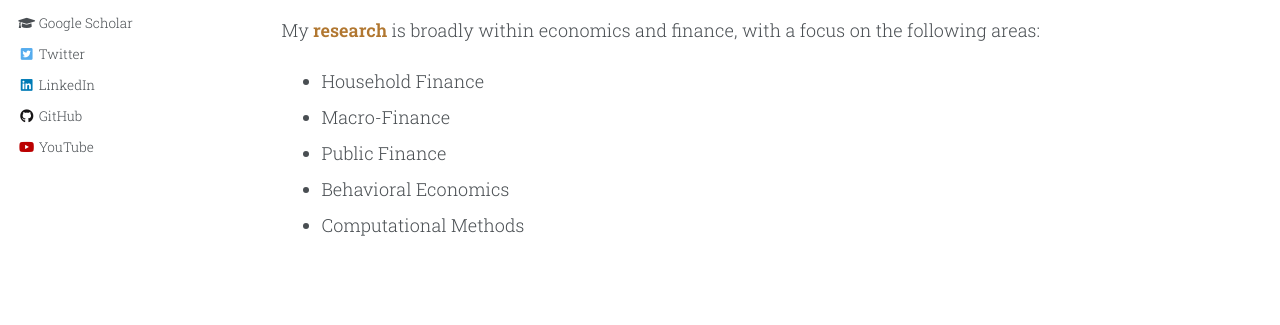
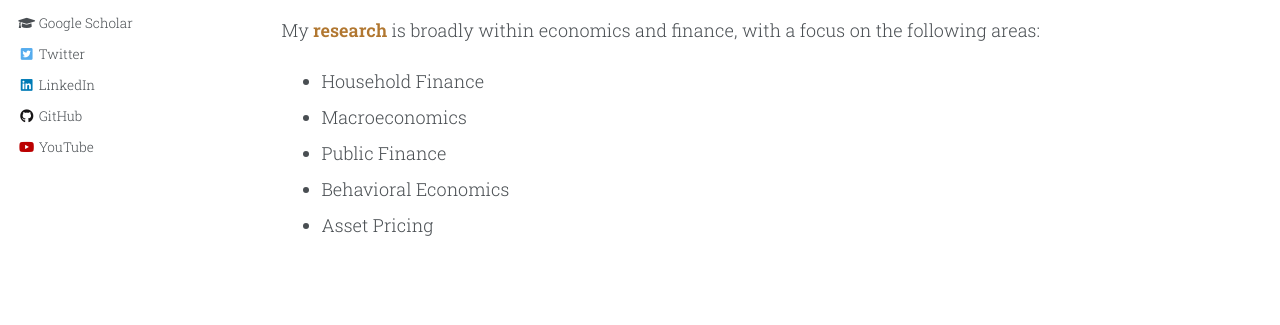
Before and after one commit to timhdesilva/timhdesilva.github.io, a Jekyll site: the page built from _pages/about.html, in a window 1280 px wide. Shown: the part 401-726 px from the top of the page. Built offline with Jekyll 4.4.1, drawn with Linux system fonts in a browser that asks for light colours.

```diff
--- a/_pages/about.html
+++ b/_pages/about.html
@@ -22,9 +22,9 @@ redirect_from:
   My <a style="text-decoration:none; color:rgb(177, 119, 48); font-weight:bold" href="https://www.timdesilva.me/research/">research</a> is broadly within economics and finance, with a focus on the following areas:
   <ul>
     <li>Household Finance</li>
-    <li>Macro-Finance</li>
+    <li>Macroeconomics</li>
     <li>Public Finance</li>
     <li>Behavioral Economics</li>
-    <li>Computational Methods</li>
+    <li>Asset Pricing</li>
   </ul>
 </p>
--- a/_pages/research.html
+++ b/_pages/research.html
@@ -134,7 +134,7 @@ We study the role of risk preferences and frictions in portfolio choice using va
       <a style="text-decoration:none; background-color:#f8f8f8; font-size: 16px; font-family: Roboto Slab, serif; margin-right: 10px; margin-top:8px;" href="https://github.com/timhdesilva/noise_expectations"><span style="color: gray;">[+]</span> <span style="color:black;">Code</span></a>
       <a style="text-decoration:none; background-color:#f8f8f8; font-size: 16px; font-family: Roboto Slab, serif; margin-top:8px;" href="https://x.com/timdesilva/status/1733321704167100490?s=20"><span style="color: gray;">[+]</span> <span style="color:black;">Summary</span></a>
     <ul style="margin-top: -12px">
-      <li>Runner Up Award for Review of Financial Studies Best Paper in 2024</li>
+      <li>Michael J. Brennan Best Paper Award, Runner-Up </li>
       <li>Media Coverage: <a style="text-decoration:none; color:gray" href="https://betterworld.mit.edu/spectrum/issues/2023-fall/mits-sloans-david-thesmar-encourages-intellectual-drive/">MIT Spectrum</a></li>
     </ul>
 </p>
```
Also changed, not shown: 2 other files.
